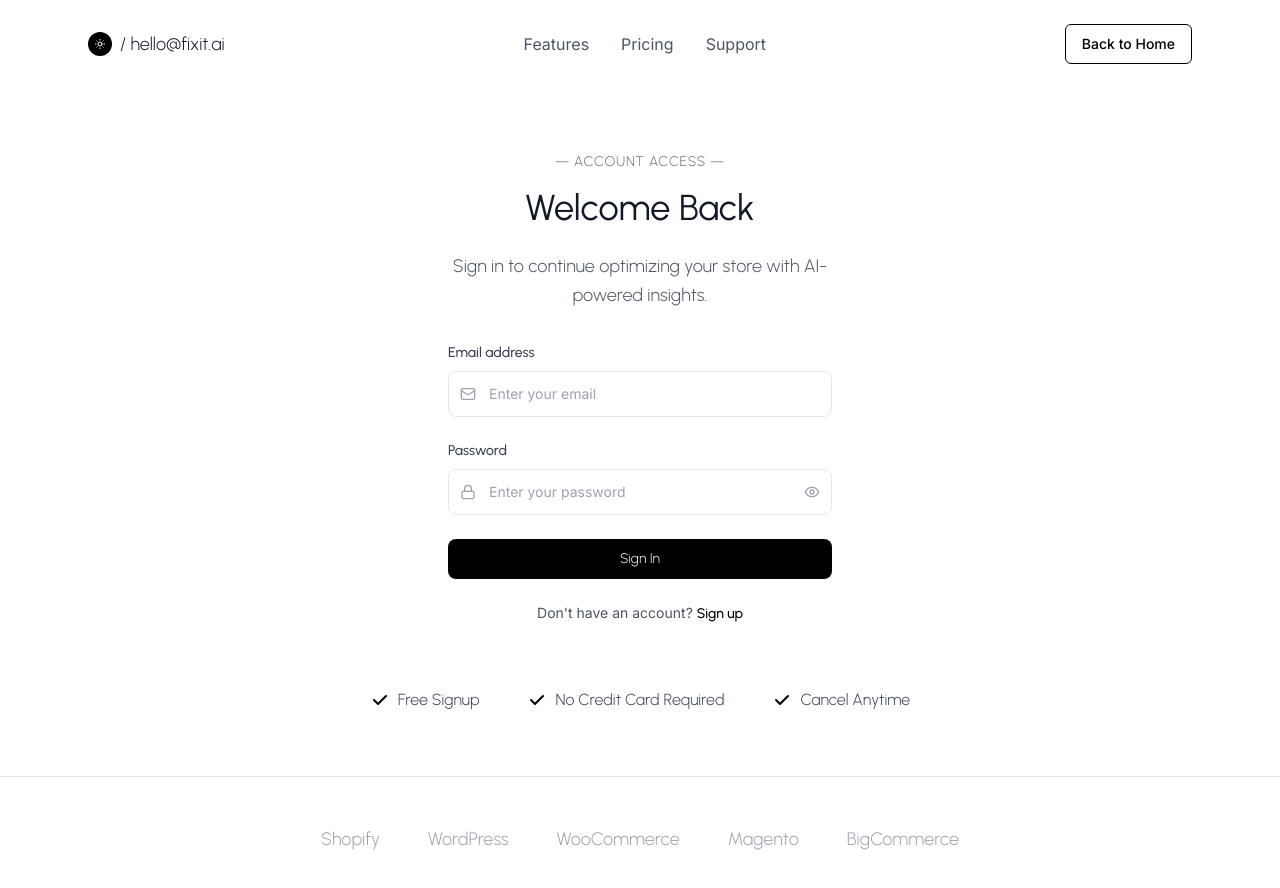
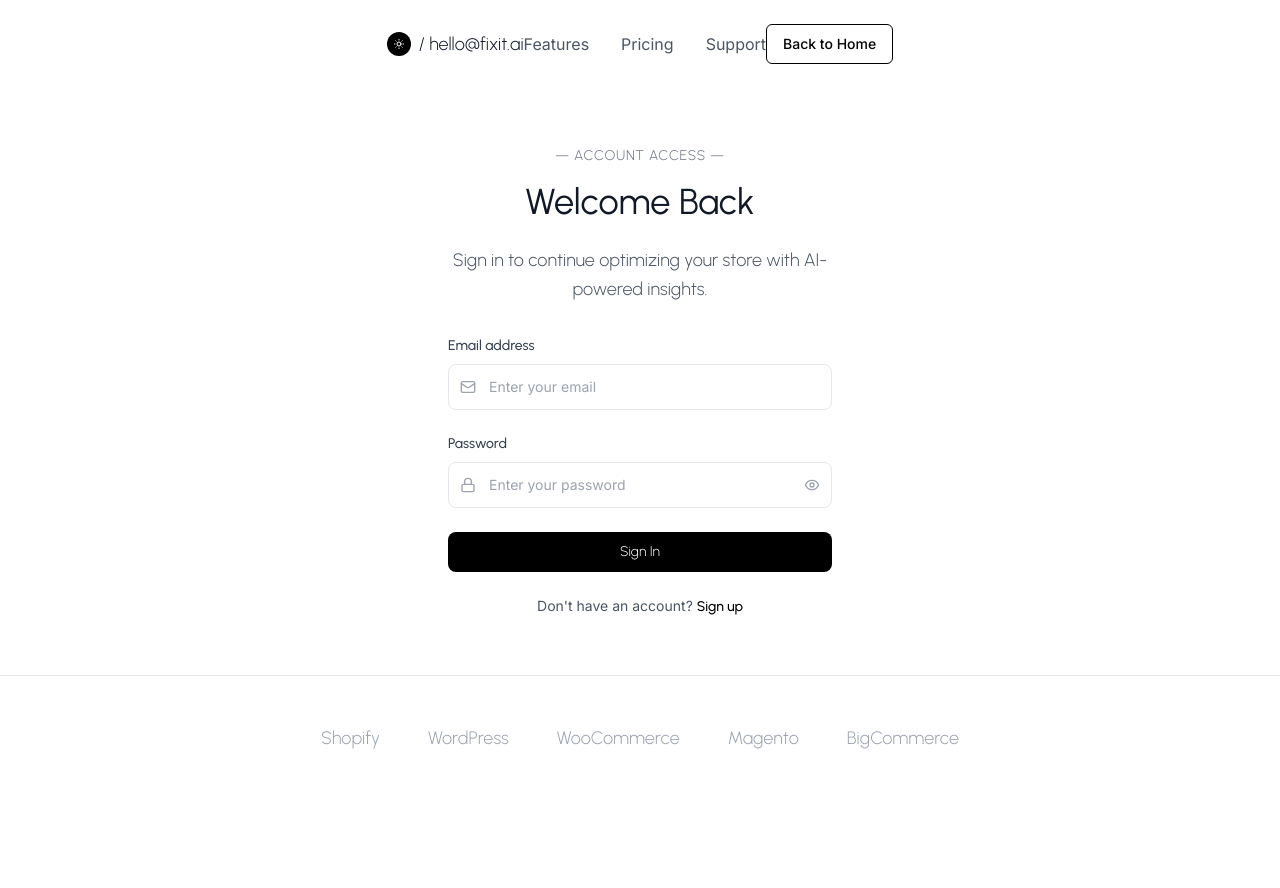
Before and after one commit to stevie1mat/Fixit-AI-Agent, a Next.js app: page /login in a window 1280 px wide. Shown: the top 888 px of the page. After the commit the page ends 800 px from the top, so only its background shows below. Built offline with nearby package versions, Linux system fonts and the light colour scheme; no server answers.

Commit message:
Optimize login page layout - Remove benefits section (Free Signup, No Credit Card, Cancel Anytime) - Center sign-in section vertically in the middle of the page - Position footer at the bottom without margin - Improve visual balance and focus on login form - Clean up spacing and layout structure

```diff
--- a/src/app/login/page.tsx
+++ b/src/app/login/page.tsx
@@ -41,7 +41,7 @@
   }
 
   return (
-    <div className="min-h-screen bg-white relative overflow-hidden">
+    <div className="min-h-screen bg-white relative overflow-hidden flex flex-col">
       {/* Header */}
       <header className="flex items-center justify-between p-6 max-w-6xl mx-auto">
         <div className="flex items-center space-x-2">
@@ -66,11 +66,11 @@
         </div>
       </header>
 
-      {/* Main Content */}
-      <main className="flex flex-col items-center justify-center px-6">
+      {/* Main Content - Centered Vertically */}
+      <main className="flex-1 flex items-center justify-center px-6">
         <div className="text-center max-w-md mx-auto">
           {/* Subtitle */}
-          <p className="text-sm font-urbanist font-light text-gray-500 uppercase tracking-wider mb-4 mt-16">
+          <p className="text-sm font-urbanist font-light text-gray-500 uppercase tracking-wider mb-4">
             — ACCOUNT ACCESS —
           </p>
 
@@ -177,31 +177,7 @@
         </div>
       </main>
 
-      {/* Benefits */}
-      <section className="max-w-4xl mx-auto px-6 pb-16 mt-16">
-        <div className="flex flex-col sm:flex-row items-center justify-center space-y-4 sm:space-y-0 sm:space-x-12">
-          <div className="flex items-center space-x-2">
-            <svg className="w-5 h-5 text-black" fill="currentColor" viewBox="0 0 20 20">
-              <path fillRule="evenodd" d="M16.707 5.293a1 1 0 010 1.414l-8 8a1 1 0 01-1.414 0l-4-4a1 1 0 011.414-1.414L8 12.586l7.293-7.293a1 1 0 011.414 0z" clipRule="evenodd" />
-            </svg>
-            <span className="font-urbanist font-light text-gray-700">Free Signup</span>
-          </div>
-          <div className="flex items-center space-x-2">
-            <svg className="w-5 h-5 text-black" fill="currentColor" viewBox="0 0 20 20">
-              <path fillRule="evenodd" d="M16.707 5.293a1 1 0 010 1.414l-8 8a1 1 0 01-1.414 0l-4-4a1 1 0 011.414-1.414L8 12.586l7.293-7.293a1 1 0 011.414 0z" clipRule="evenodd" />
-            </svg>
-            <span className="font-urbanist font-light text-gray-700">No Credit Card Required</span>
-          </div>
-          <div className="flex items-center space-x-2">
-            <svg className="w-5 h-5 text-black" fill="currentColor" viewBox="0 0 20 20">
-              <path fillRule="evenodd" d="M16.707 5.293a1 1 0 010 1.414l-8 8a1 1 0 01-1.414 0l-4-4a1 1 0 011.414-1.414L8 12.586l7.293-7.293a1 1 0 011.414 0z" clipRule="evenodd" />
-            </svg>
-            <span className="font-urbanist font-light text-gray-700">Cancel Anytime</span>
-          </div>
-        </div>
-      </section>
-
-      {/* Partner Logos */}
+      {/* Partner Logos Footer - At Bottom */}
       <footer className="border-t border-gray-200 py-12">
         <div className="max-w-7xl mx-auto px-6">
           <div className="flex flex-wrap justify-center items-center space-x-8 md:space-x-12">
```
